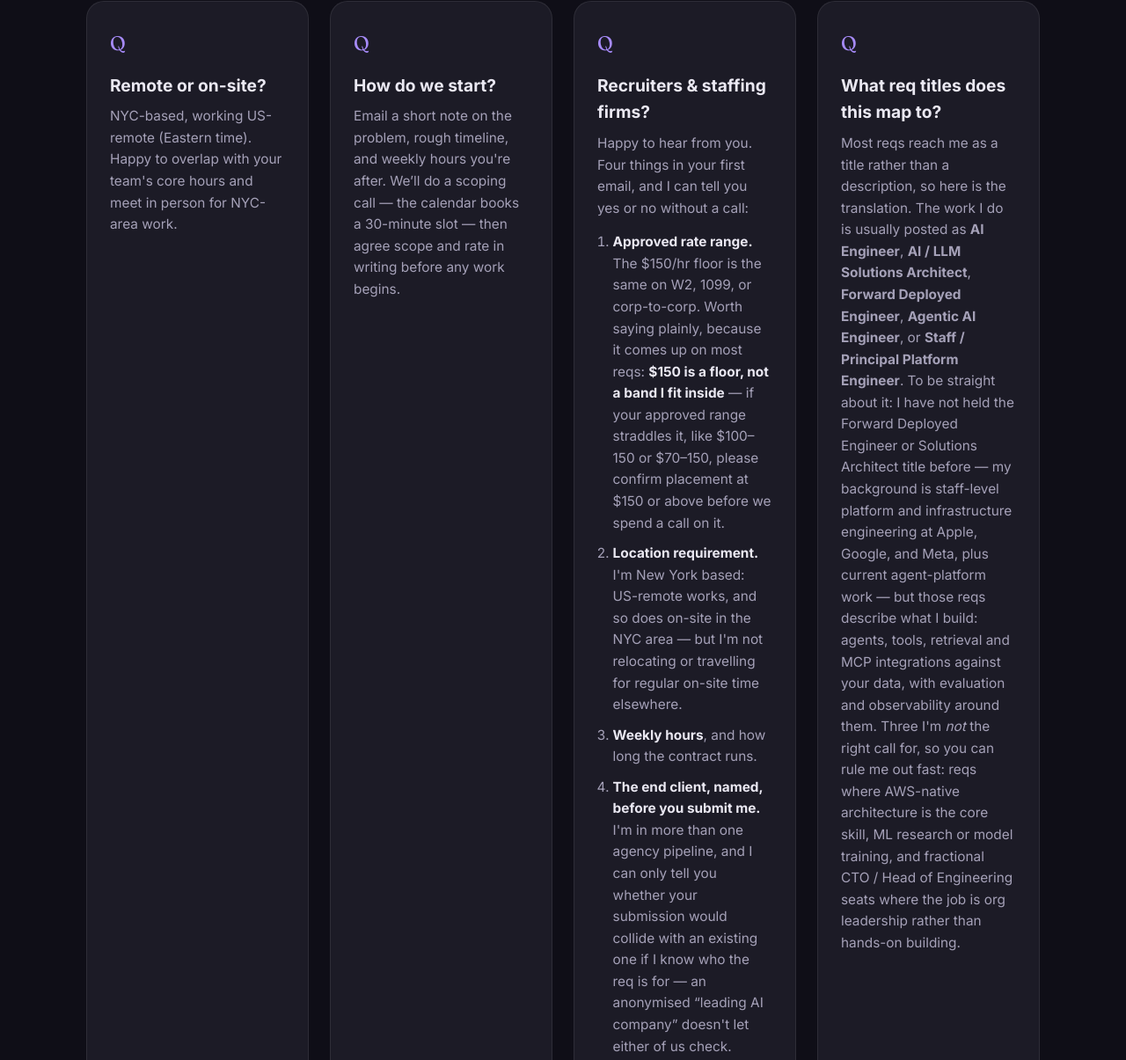
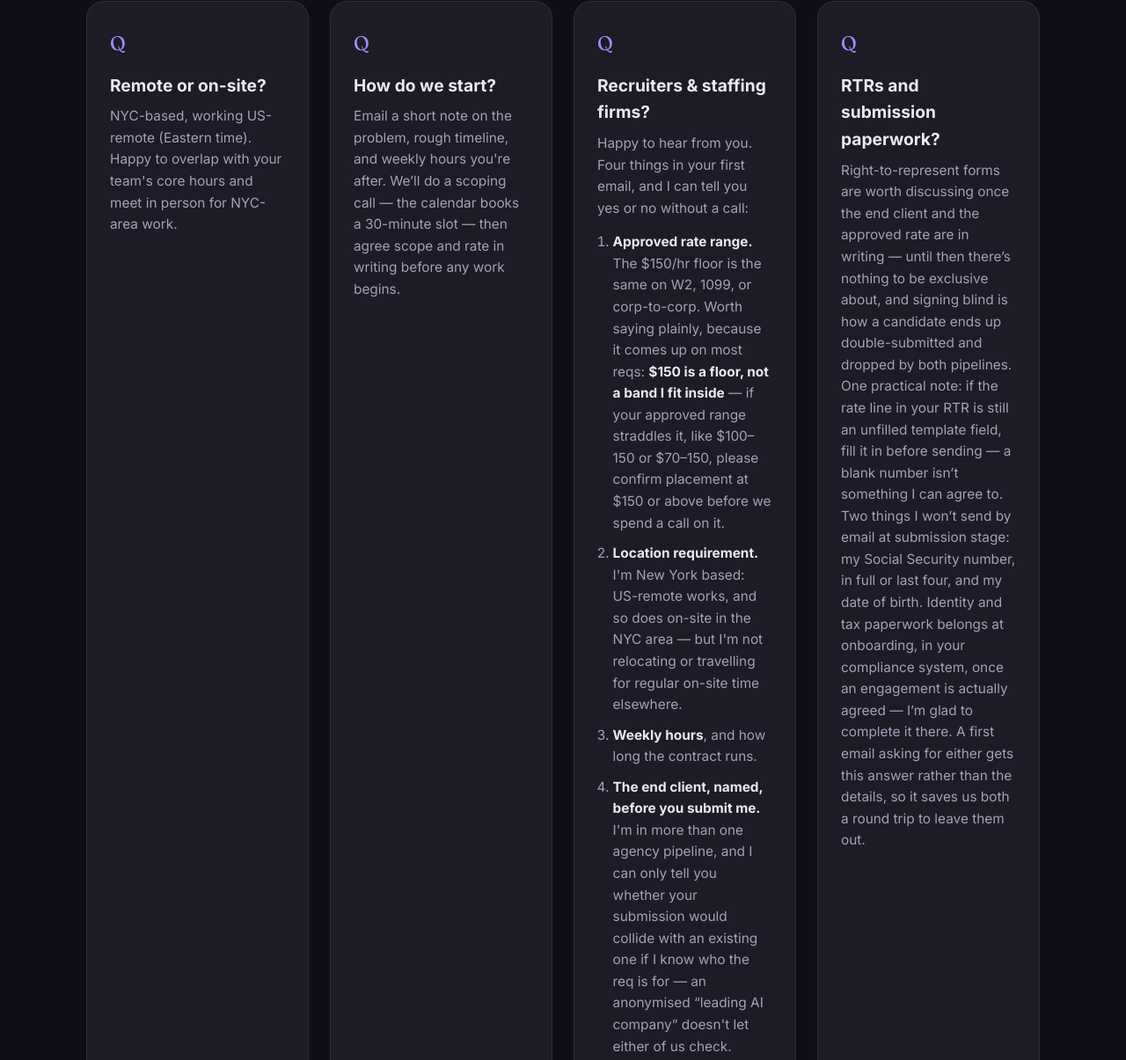
Before and after one commit to maxawad/maxawad.github.io, a plain HTML site: page index.html in a window 1280 px wide. Shown: the part 8974-10179 px from the top of the page at 88% size. Drawn offline with Linux system fonts and the light colour scheme.

Commit message:
Recruiters: answer the RTR and submission-paperwork question up front

```diff
--- a/index.html
+++ b/index.html
@@ -133,6 +133,14 @@
         "acceptedAnswer": {
           "@type": "Answer",
           "text": "Happy to hear from you. Four things in your first email, and I can tell you yes or no without a call. (1) Approved rate range: the $150/hr floor is the same on W2, 1099, or corp-to-corp. Worth saying plainly, because it comes up on most reqs: $150 is a floor, not a band I fit inside — if your approved range straddles it, like $100-150 or $70-150, please confirm placement at $150 or above before we spend a call on it. (2) Location requirement: I'm New York based, US-remote works, and so does on-site in the NYC area, but I'm not relocating or travelling for regular on-site time elsewhere. (3) Weekly hours, and how long the contract runs. (4) The end client, named, before you submit me: I'm in more than one agency pipeline, and I can only tell you whether your submission would collide with an existing one if I know who the req is for — an anonymised \"leading AI company\" doesn't let either of us check. No need to ask for a résumé first — it is downloadable at https://maxawad.github.io/resume.pdf . If it is easier to talk it through, you can book a call directly at https://calendly.com/maxawad/new-meeting"
+        }
+      },
+      {
+        "@type": "Question",
+        "name": "RTRs and submission paperwork?",
+        "acceptedAnswer": {
+          "@type": "Answer",
+          "text": "Right-to-represent forms are worth discussing once the end client and the approved rate are in writing — until then there is nothing to be exclusive about, and signing blind is how a candidate ends up double-submitted and dropped by both pipelines. One practical note: if the rate line in your RTR is still an unfilled template field, fill it in before sending, because a blank number is not something I can agree to. Two things I won't send by email at submission stage: my Social Security number, in full or last four, and my date of birth. Identity and tax paperwork belongs at onboarding, in your compliance system, once an engagement is actually agreed — I'm glad to complete it there. A first email that asks for either gets this answer rather than the details, so it saves us both a round trip to leave them out."
         }
       },
       {
@@ -569,6 +577,21 @@
         </div>
         <div class="step reveal">
           <span class="step__num">Q</span>
+          <h3>RTRs and submission paperwork?</h3>
+          <p>Right-to-represent forms are worth discussing once the end client and the approved
+             rate are in writing &mdash; until then there&rsquo;s nothing to be exclusive about, and
+             signing blind is how a candidate ends up double-submitted and dropped by both
+             pipelines. One practical note: if the rate line in your RTR is still an unfilled
+             template field, fill it in before sending &mdash; a blank number isn&rsquo;t something
+             I can agree to.</p>
+          <p>Two things I won&rsquo;t send by email at submission stage: my Social Security number,
+             in full or last four, and my date of birth. Identity and tax paperwork belongs at
+             onboarding, in your compliance system, once an engagement is actually agreed &mdash;
+             I&rsquo;m glad to complete it there. A first email asking for either gets this answer
+             rather than the details, so it saves us both a round trip to leave them out.</p>
+        </div>
+        <div class="step reveal">
+          <span class="step__num">Q</span>
           <h3>What req titles does this map to?</h3>
           <p>Most reqs reach me as a title rather than a description, so here is the translation. The work I do is usually posted as <strong>AI Engineer</strong>, <strong>AI / LLM Solutions Architect</strong>, <strong>Forward Deployed Engineer</strong>, <strong>Agentic AI Engineer</strong>, or <strong>Staff / Principal Platform Engineer</strong>. To be straight about it: I have not held the Forward Deployed Engineer or Solutions Architect title before &mdash; my background is staff-level platform and infrastructure engineering at Apple, Google, and Meta, plus current agent-platform work &mdash; but those reqs describe what I build: agents, tools, retrieval and MCP integrations against your data, with evaluation and observability around them. Three I'm <em>not</em> the right call for, so you can rule me out fast: reqs where AWS-native architecture is the core skill, ML research or model training, and fractional CTO / Head of Engineering seats where the job is org leadership rather than hands-on building.</p>
         </div>
```
